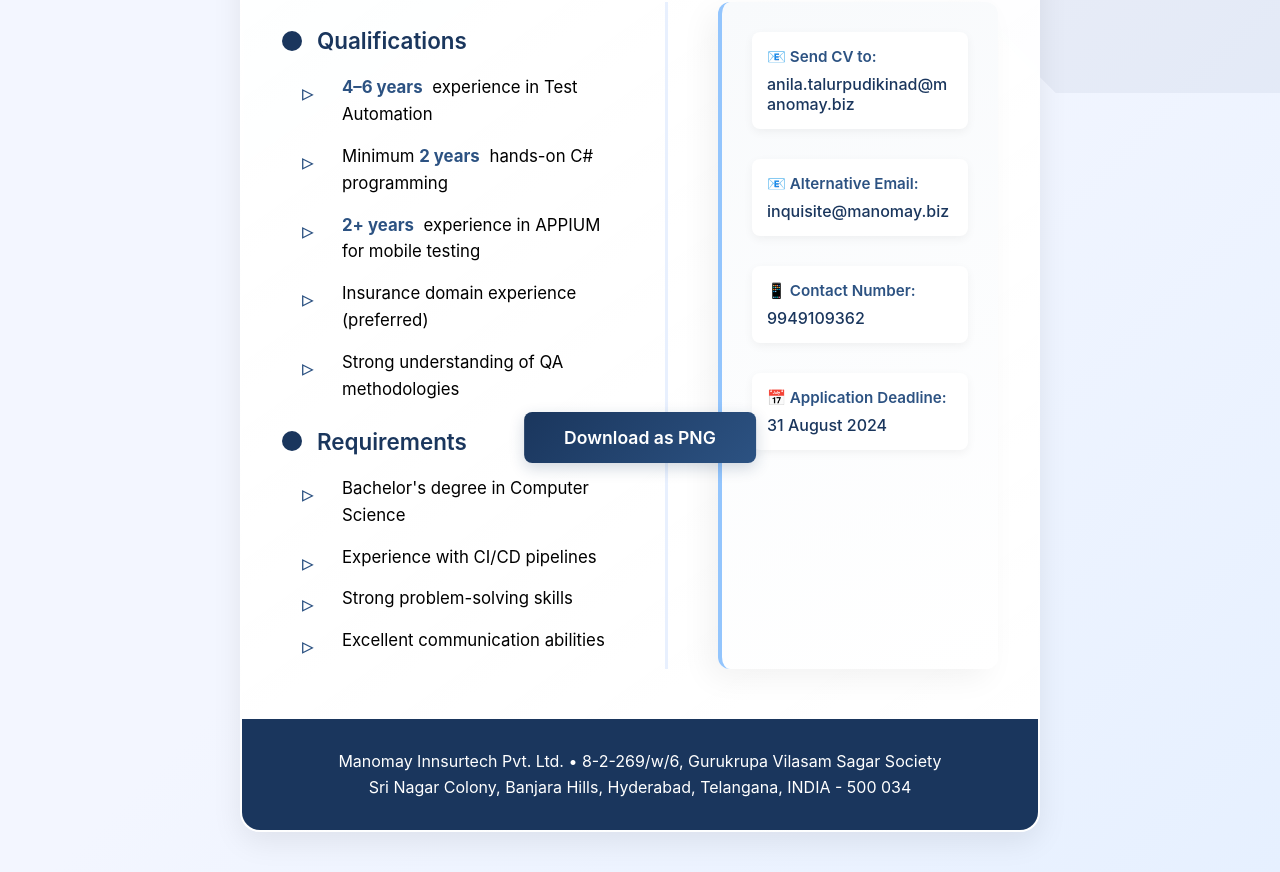
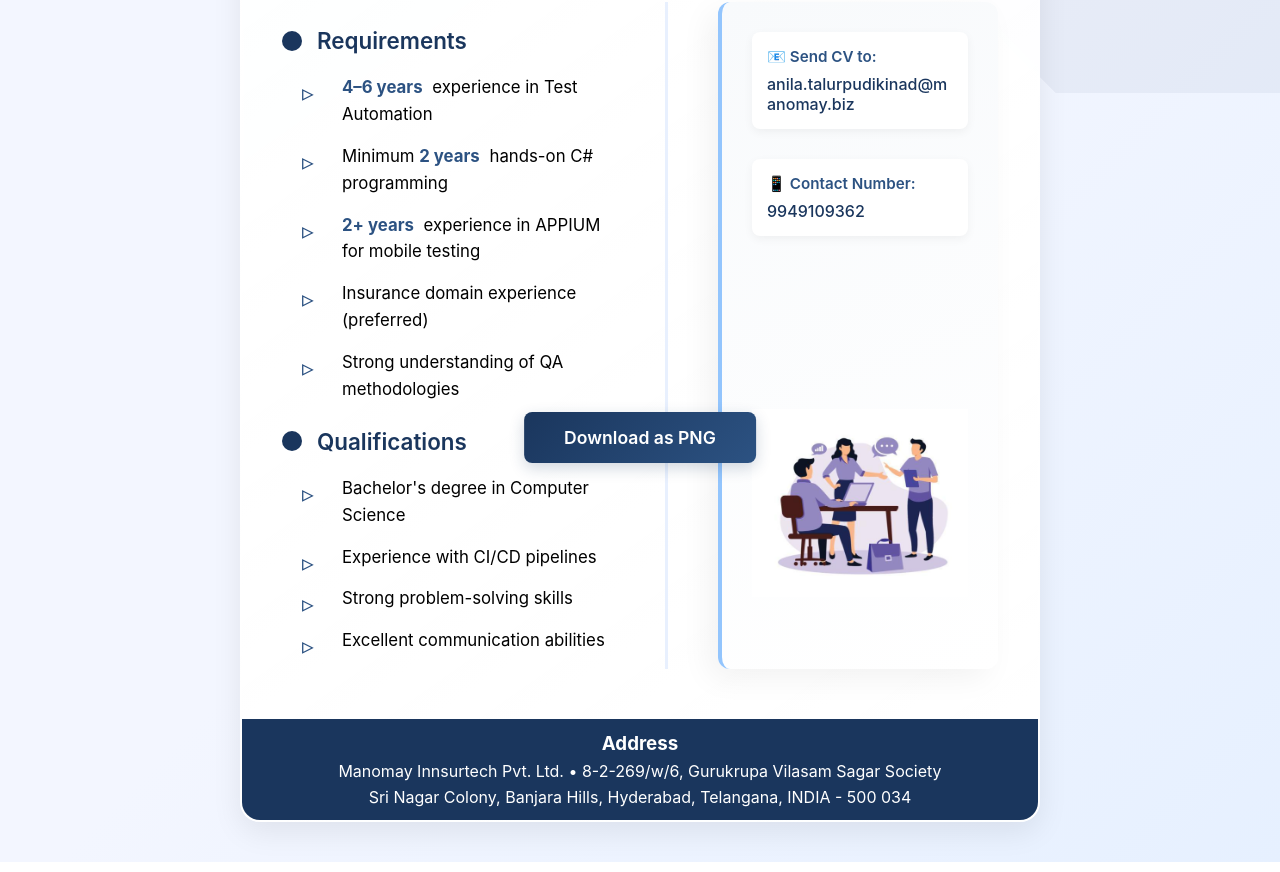
Before and after one commit to S-gif-eng/Hr_Hiring_portal, a plain HTML site: page index.html in a window 1280 px wide. Shown: the part 307-1179 px from the top of the page. Drawn offline with Linux system fonts and the light colour scheme.

Commit message:
Update index.html

```diff
--- a/index.html
+++ b/index.html
@@ -200,7 +200,7 @@
     .company-info {
       background: #1a365d;
       color: white;
-      padding: 30px 40px;
+      padding: 10px 40px;
       text-align: center;
       font-size: 1rem;
       line-height: 1.6;
@@ -242,6 +242,15 @@
       height: 4px;
       background: linear-gradient(90deg, #93c5fd, #1a365d);
     }
+    .hiring-img
+    {
+      width:100%;
+      margin-top: 80%;
+    }
+    .hiring-img img{
+     width: 100%;
+     height: 100%;
+    }
   </style>
 </head>
 <body>
@@ -259,7 +268,7 @@
 
     <div class="content-section">
       <div class="requirements-section">
-        <div class="section-title">Qualifications</div>
+        <div class="section-title" contenteditable="true">Requirements</div>
         <ul class="bullet-list" contenteditable="true">
           <li><span class="highlight-number">4–6 years</span> experience in Test Automation</li>
           <li>Minimum <span class="highlight-number">2 years</span> hands-on C# programming</li>
@@ -268,7 +277,7 @@
           <li>Strong understanding of QA methodologies</li>
         </ul>
 
-        <div class="section-title">Requirements</div>
+        <div class="section-title" contenteditable="true">Qualifications</div>
         <ul class="bullet-list" contenteditable="true">
           <li>Bachelor's degree in Computer Science</li>
           <li>Experience with CI/CD pipelines</li>
@@ -282,22 +291,26 @@
           <div class="contact-label">📧 Send CV to:</div>
           <div class="contact-value" contenteditable="true">anila.talurpudikinad@manomay.biz</div>
         </div>
-        <div class="contact-item">
+        <!-- <div class="contact-item">
           <div class="contact-label">📧 Alternative Email:</div>
           <div class="contact-value" contenteditable="true">inquisite@manomay.biz</div>
-        </div>
+        </div> -->
         <div class="contact-item">
           <div class="contact-label">📱 Contact Number:</div>
           <div class="contact-value" contenteditable="true">9949109362</div>
         </div>
-        <div class="contact-item">
+        <!-- <div class="contact-item">
           <div class="contact-label">📅 Application Deadline:</div>
           <div class="contact-value" contenteditable="true">31 August 2024</div>
+        </div> -->
+        <div class="hiring-img">
+          <img src="./assets/hiring.png" alt="">
         </div>
       </div>
     </div>
 
     <div class="company-info" contenteditable="true">
+      <h3>Address</h3>
       Manomay Innsurtech Pvt. Ltd. • 8-2-269/w/6, Gurukrupa Vilasam Sagar Society<br>
       Sri Nagar Colony, Banjara Hills, Hyderabad, Telangana, INDIA - 500 034
     </div>
@@ -321,4 +334,4 @@
     }
   </script>
 </body>
-</html>
+</html
```
